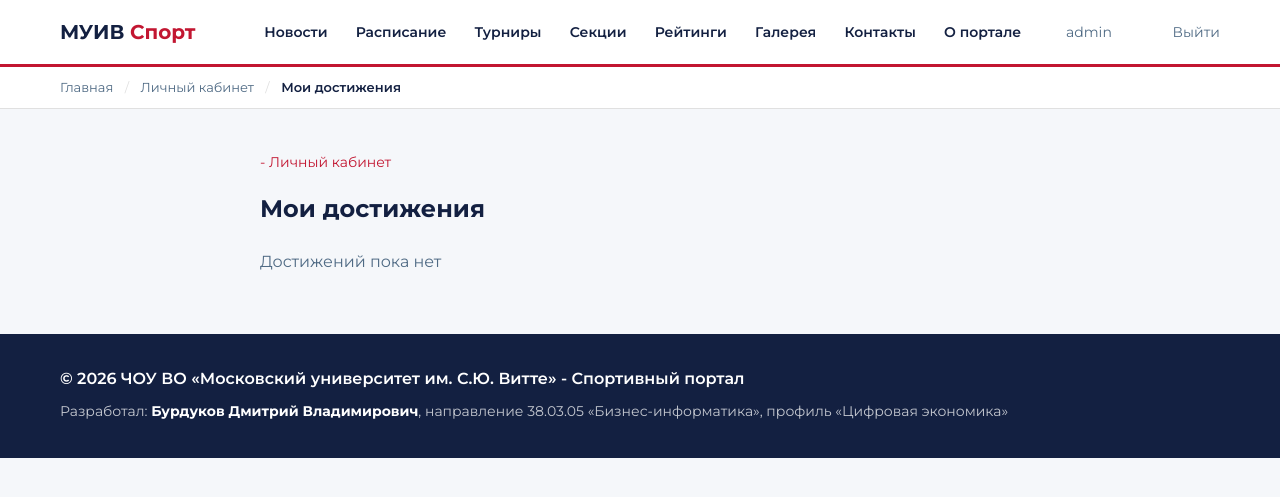
After one commit to Dim-Dim-git/vitte-sport, a Django app: page /profile/achievements/ in a window 1280 px wide. The commit adds this page. Shown: the top 497 px of the page. Run offline with Django 5.2, Linux system fonts and the light colour scheme; a user stored in the database is signed in; data comes from the database, SQL or seed files in the repository; both versions use the stored data as it was after the commit.

Commit message:
Add separate achievements page for student profile

```diff
--- a/config/urls.py
+++ b/config/urls.py
@@ -55,5 +55,6 @@ urlpatterns = [
     path('tournaments/register/<int:pk>/', views.tournament_register, name='tournament_register'),
     path('profile/coach/achievement/add/', views.coach_achievement_add, name='coach_achievement_add'),
     path('profile/coach/export/xlsx/', views.export_attendance_xlsx, name='export_attendance_xlsx'),
+    path('profile/achievements/', views.profile_achievements, name='profile_achievements'),
 
 ] + static(settings.MEDIA_URL, document_root=settings.MEDIA_ROOT)
--- a/main/views.py
+++ b/main/views.py
@@ -373,3 +373,9 @@ def export_attendance_xlsx(request):
     response['Content-Disposition'] = 'attachment; filename="attendance.xlsx"'
     wb.save(response)
     return response
+
+# Страница достижений студента
+@login_required
+def profile_achievements(request):
+    achievements = Achievement.objects.filter(user=request.user)
+    return render(request, 'profile/achievements.html', {'achievements': achievements})
--- /dev/null
+++ b/templates/profile/achievements.html
@@ -0,0 +1,31 @@
+{% extends 'base.html' %}
+
+{% block title %}Мои достижения - МУИВ Спорт{% endblock %}
+
+{% block breadcrumbs %}
+  <a href="/" style="color: var(--muted); font-weight: 500;">Главная</a>
+  <span style="color: var(--border); margin: 0 8px;">/</span>
+  <a href="/profile/" style="color: var(--muted); font-weight: 500;">Личный кабинет</a>
+  <span style="color: var(--border); margin: 0 8px;">/</span>
+  <span style="color: var(--dark); font-weight: 600;">Мои достижения</span>
+{% endblock %}
+
+{% block content %}
+<div style="max-width: 800px; margin: 40px auto; padding: 0 20px;">
+  <a href="/profile/" style="font-size: 14px;">- Личный кабинет</a>
+  <h2 style="margin-top: 16px;">Мои достижения</h2>
+
+  <div style="margin-top: 20px;">
+    {% for a in achievements %}
+      <div style="background: var(--white); border: 1px solid var(--border); border-radius: 6px; padding: 16px; margin-bottom: 8px; display: flex; align-items: center; justify-content: space-between;">
+        <div>
+          <div style="font-weight: 600;">{{ a.title }}</div>
+          <div style="font-size: 13px; color: var(--muted);">{{ a.sport }} / {{ a.date|date:"d.m.Y" }}</div>
+        </div>
+      </div>
+    {% empty %}
+      <p>Достижений пока нет</p>
+    {% endfor %}
+  </div>
+</div>
+{% endblock %}
```
Also changed, not shown: templates/profile/index.html (+1 -14 lines), db.sqlite3.
